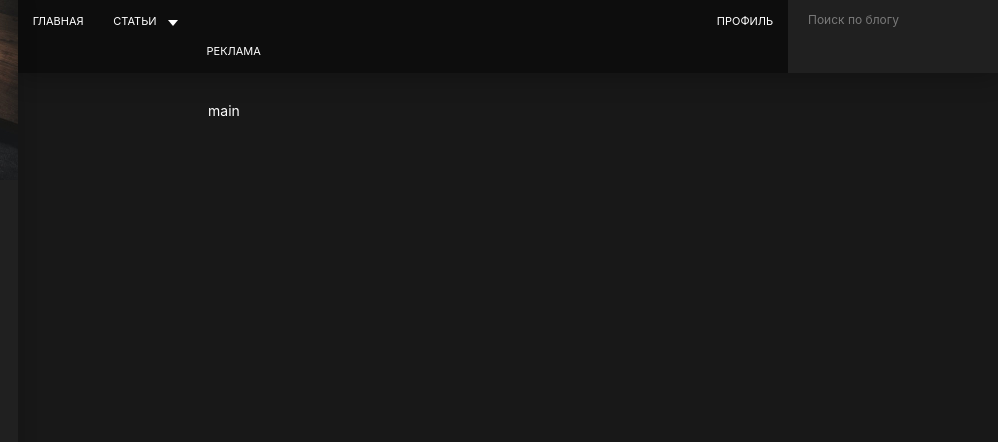
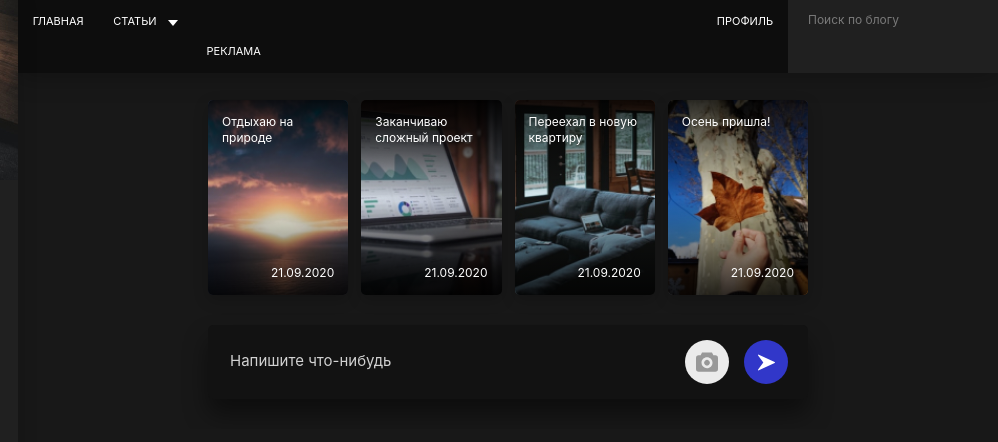
Before and after one commit to LeeGooL/personal-blog, a plain HTML site: page dist/index.html in a window 1280 px wide. Shown: the top 442 px of the page, 282-1280 px from the left. Drawn offline with Linux system fonts and the light colour scheme.

Commit message:
Added blocks: stories and add-post

```diff
--- a/dist/index.html
+++ b/dist/index.html
@@ -120,7 +120,74 @@
       <!-- Main -->
       <main class="main">
         <div class="container">
-main
+<!-- Stories -->
+<div class="stories">
+  <div class="stories__item">
+    <img
+      class="stories__preview"
+      src="assets/img/stories/stories-1.jpg"
+      alt=""
+    />
+    <div class="stories__title">Отдыхаю на природе</div>
+    <time class="stories__date" datetime="2020-09-21 19:21">21.09.2020</time>
+  </div>
+  <!-- /.stories__item -->
+
+  <div class="stories__item">
+    <img
+      class="stories__preview"
+      src="assets/img/stories/stories-2.jpg"
+      alt=""
+    />
+    <div class="stories__title">Заканчиваю сложный проект</div>
+    <time class="stories__date" datetime="2020-09-21 19:21">21.09.2020</time>
+  </div>
+  <!-- /.stories__item -->
+
+  <div class="stories__item">
+    <img
+      class="stories__preview"
+      src="assets/img/stories/stories-3.jpg"
+      alt=""
+    />
+    <div class="stories__title">Переехал в новую квартиру</div>
+    <time class="stories__date" datetime="2020-09-21 19:21">21.09.2020</time>
+  </div>
+  <!-- /.stories__item -->
+
+  <div class="stories__item">
+    <img
+      class="stories__preview"
+      src="assets/img/stories/stories-4.jpg"
+      alt=""
+    />
+    <div class="stories__title">Осень пришла!</div>
+    <time class="stories__date" datetime="2020-09-21 19:21">21.09.2020</time>
+  </div>
+  <!-- /.stories__item -->
+</div>
+<!-- /.stories -->
+
+<!-- Add post -->
+<div class="add-post">
+  <form class="add-post__form" action="/" method="post">
+    <textarea
+      class="add-post__textarea"
+      name="post-text"
+      placeholder="Напишите что-нибудь"
+    ></textarea>
+
+    <div class="add-post__form-actions">
+      <label class="add-post__file" for="add-post-file">
+        <input type="file" id="add-post-file" />
+      </label>
+      <button class="add-post__send" type="submit">
+        <img src="assets/img/add-post/send.svg" alt="Отправить" />
+      </button>
+    </div>
+  </form>
+</div>
+
 </div>
       </main>
     </div>
--- /dev/null
+++ b/src/assets/sass/blocks/add-post.scss
@@ -0,0 +1,73 @@
+.add-post {
+  margin-bottom: 3rem;
+  padding: 1.5rem 2rem;
+
+  background-color: $secondary;
+  border-radius: 5px;
+  box-shadow: 0 15px 25px rgba($black, 0.45);
+}
+
+.add-post__form {
+  display: flex;
+  align-items: center;
+}
+
+.add-post__textarea {
+  display: block;
+  width: 80%;
+  height: 26px;
+
+  font-size: 1.5rem;
+  font-family: inherit;
+  color: $white;
+
+  background: transparent;
+  border: none;
+
+  resize: none;
+
+  &::placeholder {
+    color: #d2d2d2;
+  }
+}
+
+.add-post__form-actions {
+  display: flex;
+  justify-content: flex-end;
+  width: 20%;
+}
+
+.add-post__file,
+.add-post__send {
+  display: block;
+  width: 4.4rem;
+  height: 4.4rem;
+
+  border: none;
+  border-radius: 50%;
+  cursor: pointer;
+
+  transition: background-color 0.2s linear;
+}
+
+.add-post__file {
+  background: #ebebeb url("../img/add-post/add-photo.svg") center no-repeat;
+
+  input {
+    display: none;
+  }
+
+  &:hover {
+    background-color: darken(#ebebeb, 5%);
+  }
+}
+
+.add-post__send {
+  margin-left: 1.5rem;
+
+  background-color: $blue;
+
+  &:hover {
+    background-color: darken($blue, 5%);
+  }
+}
--- /dev/null
+++ b/src/assets/sass/blocks/stories.scss
@@ -0,0 +1,86 @@
+.stories {
+  display: grid;
+  margin-bottom: 3rem;
+
+  grid-column-gap: 13px;
+  grid-template-columns: 1fr 1fr 1fr 1fr;
+  grid-template-rows: 195px;
+}
+
+.stories__item {
+  position: relative;
+
+  overflow: hidden;
+
+  border-radius: 5px;
+  box-shadow: 0 5px 15px rgba($black, 0.2);
+  cursor: pointer;
+
+  &:after {
+    content: "";
+    position: absolute;
+    top: 0;
+    left: 0;
+    z-index: 2;
+
+    display: block;
+    width: 100%;
+    height: 100%;
+
+    background-image: linear-gradient(
+    to bottom,
+    rgba($black, 0.8),
+    rgba($black, 0) 50%,
+    rgba($black, 0.8)
+    );
+  }
+
+  &:hover {
+    .stories__preview {
+      transform: scale(1.3);
+
+      transition-duration: 3s;
+    }
+  }
+}
+
+.stories__preview {
+  position: absolute;
+  top: 0;
+  left: 0;
+  z-index: 1;
+
+  display: block;
+  width: 100%;
+  height: 100%;
+
+  transform: scale(1.05);
+
+  transition: transform 1s ease-in-out;
+
+  object-fit: cover;
+}
+
+.stories__title,
+.stories__date {
+  position: absolute;
+  left: 0;
+  z-index: 3;
+
+  width: 100%;
+  padding: 1.4rem;
+
+  font-size: 1.2rem;
+  line-height: 1.3;
+  color: $white;
+}
+
+.stories__title {
+  top: 0;
+}
+
+.stories__date {
+  bottom: 0;
+
+  text-align: right;
+}
--- a/src/assets/sass/style.scss
+++ b/src/assets/sass/style.scss
@@ -60,3 +60,5 @@ body {
 @import "blocks/social";
 @import "blocks/btn";
 @import "blocks/search";
+@import "blocks/stories";
+@import "blocks/add-post";
```
Also changed, not shown: src/index.html (+67 -1 lines), dist/assets/css/style.css, dist/assets/css/style.min.css, dist/assets/img/add-post/add-photo.svg (added), dist/assets/img/add-post/send.svg (added), dist/assets/img/stories/stories-1.jpg (added), dist/assets/img/stories/stories-2.jpg (added), dist/assets/img/stories/stories-3.jpg (added), dist/assets/img/stories/stories-4.jpg (added), src/assets/img/add-post/add-photo.svg (added), src/assets/img/add-post/send.svg (added), src/assets/img/stories/stories-1.jpg (added), src/assets/img/stories/stories-2.jpg (added), src/assets/img/stories/stories-3.jpg (added), 1 more files.
